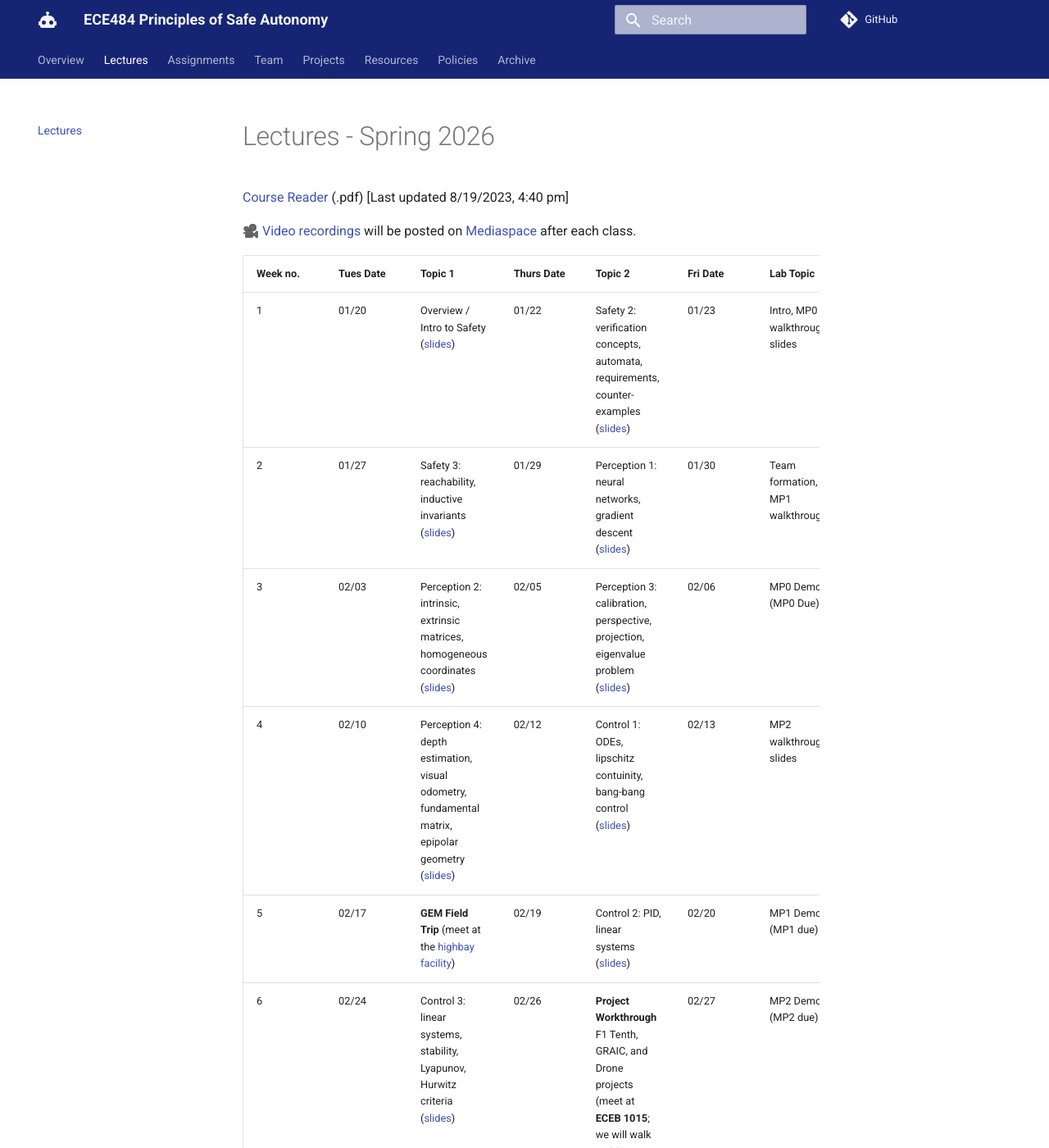
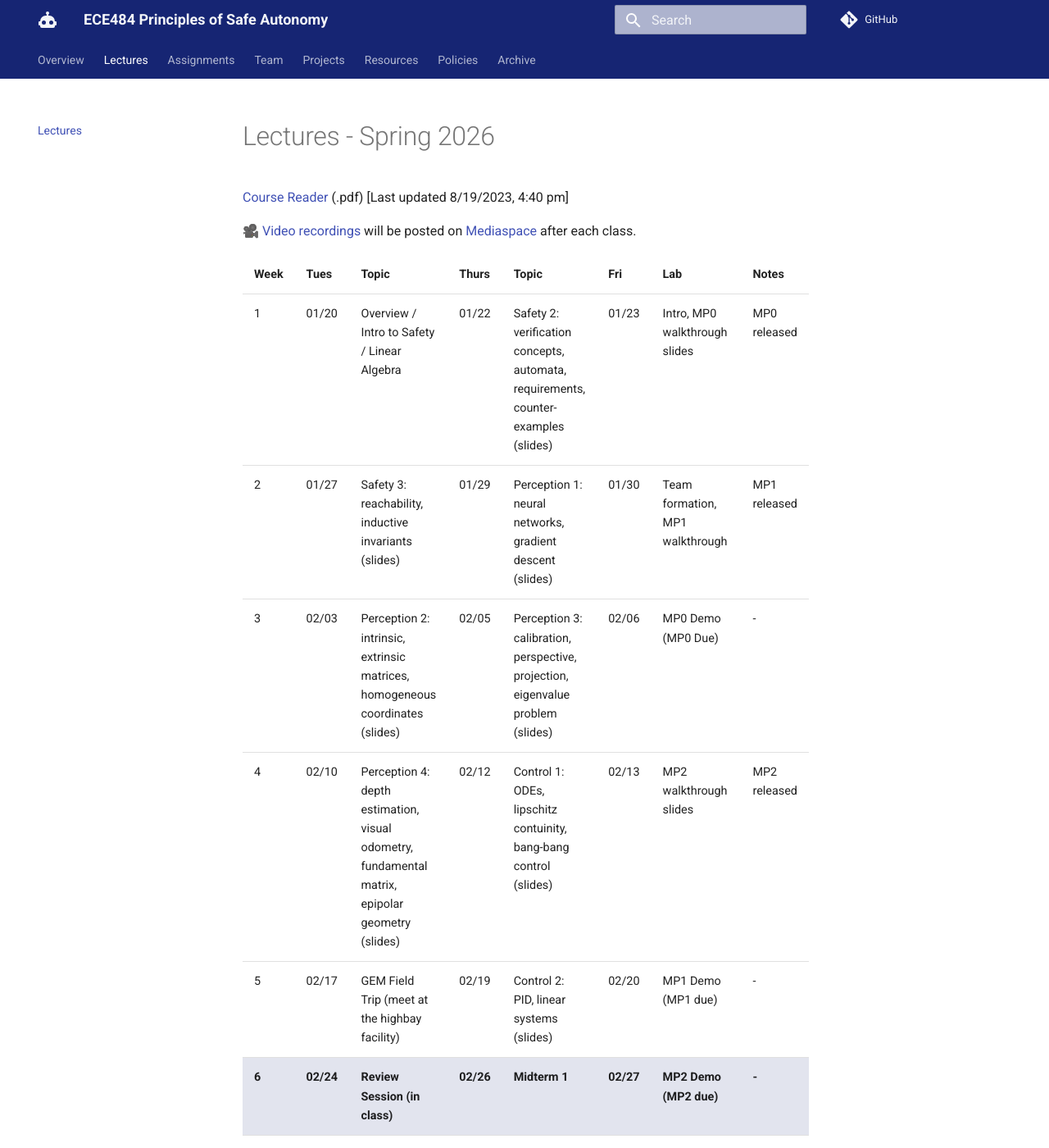
Before and after one commit to safeautonomy-illinois/ece484-site, an MkDocs documentation site: the page built from docs/spring-2026/lectures.md, in a window 1280 px wide and 1400 px high. Shown: the whole window at 82% size. Built offline with MkDocs 1.6.1 and Material for MkDocs 9.7.7, drawn with Linux system fonts in a browser that asks for light colours; comment, search, counter and statistics services are not loaded; some of the changed text lies outside the part shown.

Commit message:
updated schedule

```diff
--- a/docs/spring-2026/lectures.md
+++ b/docs/spring-2026/lectures.md
@@ -4,21 +4,204 @@
 
 🎥 [Video recordings](https://mediaspace.illinois.edu/channel/channelid/385330642) will be posted on [Mediaspace](https://mediaspace.illinois.edu/channel/channelid/385330642) after each class.
 
-| **Week no.** | **Tues Date** | **Topic 1** | **Thurs Date** | **Topic 2** | **Fri Date** | **Lab Topic** | **MP Notes** |
-| --- | --- | --- | --- | --- | --- | --- | --- |
-| 1 | 01/20 | Overview / Intro to Safety   ([slides](http://publish.illinois.edu/safe-autonomy/files/2025/08/Fall25_Lecture1_Overview.pdf)) | 01/22 | Safety 2: verification concepts, automata, requirements, counter-examples ([slides](http://publish.illinois.edu/safe-autonomy/files/2025/08/Fall25_Lecture2_Safety.pdf)) | 01/23 | Intro, MP0 walkthrough   slides | MP0 released |
-| 2 | 01/27 | Safety 3: reachability, inductive invariants ([slides](http://publish.illinois.edu/safe-autonomy/files/2025/09/Fall25_Lecture3_Safety.pdf)) | 01/29 | Perception 1: neural networks, gradient descent ([slides](http://publish.illinois.edu/safe-autonomy/files/2025/09/Fall25_Lecture4_perceptionNN.pdf)) | 01/30 | Team formation, MP1 walkthrough | MP1   released |
-| 3 | 02/03 | Perception 2:   intrinsic, extrinsic matrices, homogeneous coordinates ([slides](http://publish.illinois.edu/safe-autonomy/files/2025/09/Fall25_Lecture5_Camera.pdf)) | 02/05 | Perception 3: calibration, perspective, projection, eigenvalue problem ([slides](http://publish.illinois.edu/safe-autonomy/files/2025/09/Fall25_Lecture5_Camera.pdf)) | 02/06 | MP0 Demo (MP0 Due) | \- |
-| 4 | 02/10 | Perception 4: depth estimation, visual odometry, fundamental matrix, epipolar geometry ([slides](http://publish.illinois.edu/safe-autonomy/files/2025/09/Fall25_Lecture7_Stereo.pdf)) | 02/12 | Control 1: ODEs, lipschitz contuinity, bang-bang control ([slides](http://publish.illinois.edu/safe-autonomy/files/2025/09/Fall25-Lecture8_Control1.pdf)) | 02/13 | MP2 walkthrough   slides | MP2 released |
-| 5 | 02/17 | **GEM Field Trip**   (meet at the [highbay facility](https://maps.app.goo.gl/BnusxXLPiZiR3mNfA)) | 02/19 | Control 2: PID, linear systems   ([slides](http://publish.illinois.edu/safe-autonomy/files/2025/10/Fall25_lecture9_control2.pdf)) | 02/20 | MP1 Demo (MP1 due) | \- |
-| 6 | 02/24 | Control 3: linear systems, stability, Lyapunov, Hurwitz criteria ([slides](http://publish.illinois.edu/safe-autonomy/files/2025/10/Fall25_Lecture10_Control3.pdf)) | 02/26 | **Project Workthrough**   F1 Tenth, GRAIC, and Drone projects   (meet at **ECEB 1015**; we will walk to CSL studio) | 02/27 | MP2 Demo (MP2 due) | \- |
-| 7 | 03/03 | **Midterm 1** | 03/05 | Filtering 1: Markov chains, conditional probability, motion models ([slides](http://publish.illinois.edu/safe-autonomy/files/2025/10/Fall25-Lecture11_localization.pdf)) | 03/06 | MP3 Walkthrough   slides | MP3 released |
-| 8 | 03/10 | **Pitch Presentation 1** | 03/12 | **Pitch Presentation 2** | 03/13 | Open Lab | \- |
-| 9 | 03/24 | Filtering 2: localization bayes filter, histogram filter, beliefs   ([slides](http://publish.illinois.edu/safe-autonomy/files/2025/10/Fall25-Lecture12_localization.pdf)) | 03/26 | Filtering 3: Kalman filter, localization particle filter, importance sampling ([slides](http://publish.illinois.edu/safe-autonomy/files/2025/10/Fall25-Lecture13_localization.pdf)) | 03/27 | Open Lab | \- |
-| 10 | 03/31 | Filtering 4: review; SLAM ([slides](http://publish.illinois.edu/safe-autonomy/files/2025/10/Fall25-Lecture14_SLAM.pdf)) | 04/02 | Planning 1: graph search, uniform cost search ([slides](http://publish.illinois.edu/safe-autonomy/files/2025/11/Fall25-Lecture15_search_plan.pdf)) | 04/03 | MP3 Demo (MP3 due) | \- |
-| 11 | 04/07 | Planning 2: A\*, optimal search, cost-to-go heuristics ([slides](http://publish.illinois.edu/safe-autonomy/files/2025/11/Fall25_Lecture16_Aplan.pdf)) | 04/09 | Planning 3: hybrid A\*, PRM, probabilistic completeness ([slides](http://publish.illinois.edu/safe-autonomy/files/2025/11/Fall25_Lecture17_HybridAStar_PRM.pdf)) | 04/10 |  | \- |
-| 12 | 04/14 | Planning 4: RRT, RRG, asymptotic optimality ([slides](http://publish.illinois.edu/safe-autonomy/files/2025/11/Fall25-Lecture18_rrt.pdf)) | 04/16 | Prepare for your **Project checkpoint** | 04/17 | (See CampusWire for details of the project checkpoint) | \- |
-| 13 | 04/21 | Review Session (in class) | **04/23** | **Midterm2** **(in class)** | 04/24 | \- | \- |
-| 15 | 04/28 | **Guest Lecture**   Hongge Chen (_Cruise_)   **[Zoom](https://illinois.zoom.us/j/83178583920?pwd=CjvPkFhp0nYSRjwB6KKilew4uQPlX1.1&jst=2)** | 04/30 | No class (work on your project) | 05/01 | \- | \- |
-| 15 | 05/05 | **Guest Lecture**   Prof. [Zhouxing Shi](https://shizhouxing.github.io/)   (UC Riverside)   [**Zoom**](https://illinois.zoom.us/j/86447804760?pwd=56xocum9rjdXuESjVQbiiIZVIDfcab.1&jst=2) | 05/06 | Reading day | **05/06** | **Final presentations**   **8 am - 11 am**   **ECEB 1015** | \- |
-| 16 |  |  |  |  |  |  |  |
+<table class="sa-schedule">
+  <thead>
+    <tr>
+      <th>Week</th>
+      <th>Tues</th>
+      <th>Topic</th>
+      <th>Thurs</th>
+      <th>Topic</th>
+      <th>Fri</th>
+      <th>Lab</th>
+      <th>Notes</th>
+    </tr>
+  </thead>
+  <tbody>
+    <tr>
+      <td>1</td>
+      <td>01/20</td>
+      <td>Overview / Intro to Safety / Linear Algebra</td>
+      <td>01/22</td>
+      <td>Safety 2: verification concepts, automata, requirements, counter-examples (slides)</td>
+      <td>01/23</td>
+      <td>Intro, MP0 walkthrough slides</td>
+      <td>MP0 released</td>
+    </tr>
+    <tr>
+      <td>2</td>
+      <td>01/27</td>
+      <td>Safety 3: reachability, inductive invariants (slides)</td>
+      <td>01/29</td>
+      <td>Perception 1: neural networks, gradient descent (slides)</td>
+      <td>01/30</td>
+      <td>Team formation, MP1 walkthrough</td>
+      <td>MP1 released</td>
+    </tr>
+    <tr>
+      <td>3</td>
+      <td>02/03</td>
+      <td>Perception 2: intrinsic, extrinsic matrices, homogeneous coordinates (slides)</td>
+      <td>02/05</td>
+      <td>Perception 3: calibration, perspective, projection, eigenvalue problem (slides)</td>
+      <td>02/06</td>
+      <td>MP0 Demo (MP0 Due)</td>
+      <td>-</td>
+    </tr>
+    <tr>
+      <td>4</td>
+      <td>02/10</td>
+      <td>Perception 4: depth estimation, visual odometry, fundamental matrix, epipolar geometry (slides)</td>
+      <td>02/12</td>
+      <td>Control 1: ODEs, lipschitz contuinity, bang-bang control (slides)</td>
+      <td>02/13</td>
+      <td>MP2 walkthrough slides</td>
+      <td>MP2 released</td>
+    </tr>
+    <tr>
+      <td>5</td>
+      <td>02/17</td>
+      <td>GEM Field Trip (meet at the highbay facility)</td>
+      <td>02/19</td>
+      <td>Control 2: PID, linear systems (slides)</td>
+      <td>02/20</td>
+      <td>MP1 Demo (MP1 due)</td>
+      <td>-</td>
+    </tr>
+    <tr class="sa-schedule-highlight">
+      <td>6</td>
+      <td>02/24</td>
+      <td>Review Session (in class)</td>
+      <td>02/26</td>
+      <td>Midterm 1</td>
+      <td>02/27</td>
+      <td>MP2 Demo (MP2 due)</td>
+      <td>-</td>
+    </tr>
+    <tr>
+      <td>7</td>
+      <td>03/03</td>
+      <td>Control 3: linear systems, stability, Lyapunov, Hurwitz criteria (slides)</td>
+      <td>03/05</td>
+      <td>Project Workthrough F1 Tenth, GRAIC, and Drone projects (meet at ECEB 1015; we will walk to CSL studio)</td>
+      <td>03/06</td>
+      <td>MP3 Walkthrough slides</td>
+      <td>MP3 released</td>
+    </tr>
+    <tr>
+      <td>8</td>
+      <td>03/10</td>
+      <td>Pitch Presentation 1</td>
+      <td>03/12</td>
+      <td>Pitch Presentation 2</td>
+      <td>03/13</td>
+      <td>Open Lab</td>
+      <td>-</td>
+    </tr>
+    <tr class="sa-schedule-special">
+      <td></td>
+      <td>03/16 (Mon)</td>
+      <td colspan="6">Spring break</td>
+    </tr>
+    <tr class="sa-schedule-special">
+      <td></td>
+      <td>03/22 (Sun)</td>
+      <td colspan="6">Spring break</td>
+    </tr>
+    <tr>
+      <td>9</td>
+      <td>03/24</td>
+      <td>Filtering 1: Markov chains, conditional probability, motion models (slides)</td>
+      <td>03/26</td>
+      <td>Filtering 2: localization bayes filter, histogram filter, beliefs (slides)</td>
+      <td>03/27</td>
+      <td>Open Lab</td>
+      <td>-</td>
+    </tr>
+    <tr class="sa-schedule-highlight">
+      <td>10</td>
+      <td>03/31</td>
+      <td>Review Session (in class)</td>
+      <td>04/02</td>
+      <td>Miderm 2</td>
+      <td>04/03</td>
+      <td>MP3 Demo (MP3 due)</td>
+      <td>-</td>
+    </tr>
+    <tr>
+      <td>11</td>
+      <td>04/07</td>
+      <td>Filtering 3: Kalman filter, localization particle filter, importance sampling (slides)</td>
+      <td>04/09</td>
+      <td>Filtering 4: review; SLAM (slides)</td>
+      <td>04/10</td>
+      <td>-</td>
+      <td>-</td>
+    </tr>
+    <tr>
+      <td>12</td>
+      <td>04/14</td>
+      <td>Planning 1: graph search, uniform cost search (slides)</td>
+      <td>04/16</td>
+      <td>Planning 2: A*, optimal search, cost-to-go heuristics (slides)</td>
+      <td>04/17</td>
+      <td>(See CampusWire for details of the project checkpoint)</td>
+      <td>-</td>
+    </tr>
+    <tr>
+      <td>13</td>
+      <td>04/21</td>
+      <td>Planning 3: hybrid A*, PRM, probabilistic completeness (slides)</td>
+      <td>04/23</td>
+      <td>Planning 4: RRT, RRG, asymptotic optimality (slides)</td>
+      <td>04/24</td>
+      <td>-</td>
+      <td>-</td>
+    </tr>
+    <tr>
+      <td>15</td>
+      <td>04/28</td>
+      <td>Guest Lecture</td>
+      <td>04/30</td>
+      <td>Review Session (in class)</td>
+      <td>05/01</td>
+      <td>-</td>
+      <td>-</td>
+    </tr>
+    <tr class="sa-schedule-highlight">
+      <td>15</td>
+      <td>05/05</td>
+      <td>Midterm 3</td>
+      <td></td>
+      <td></td>
+      <td></td>
+      <td></td>
+      <td>Last class</td>
+    </tr>
+    <tr class="sa-schedule-special">
+      <td></td>
+      <td>05/06 (Wed)</td>
+      <td colspan="6">Last day of classes</td>
+    </tr>
+    <tr class="sa-schedule-special">
+      <td></td>
+      <td>05/07</td>
+      <td colspan="6">Reading day</td>
+    </tr>
+    <tr class="sa-schedule-special">
+      <td></td>
+      <td>05/08</td>
+      <td colspan="6">Final exam week</td>
+    </tr>
+    <tr class="sa-schedule-special">
+      <td></td>
+      <td>05/14</td>
+      <td colspan="6">Final exam week</td>
+    </tr>
+    <tr class="sa-schedule-special">
+      <td></td>
+      <td>05/22</td>
+      <td colspan="6">Deadline for grades</td>
+    </tr>
+  </tbody>
+</table>
--- a/docs/stylesheets/extra.css
+++ b/docs/stylesheets/extra.css
@@ -128,6 +128,40 @@
   margin-top: 0;
 }
 
+.sa-schedule {
+  width: 100%;
+  border-collapse: collapse;
+  font-size: 0.72rem;
+}
+
+.sa-schedule th,
+.sa-schedule td {
+  padding: 0.6rem 0.7rem;
+  border-bottom: 1px solid var(--md-typeset-table-color);
+  text-align: left;
+  vertical-align: top;
+}
+
+.sa-schedule thead th {
+  font-weight: 600;
+}
+
+.sa-schedule-special {
+  background: rgba(22, 37, 115, 0.12);
+}
+
+.sa-schedule-highlight {
+  background: rgba(22, 37, 115, 0.12);
+}
+
+.sa-schedule-special td {
+  font-weight: 600;
+}
+
+.sa-schedule-highlight td {
+  font-weight: 600;
+}
+
 html.js .sa-reveal {
   opacity: 0;
   transform: translateY(18px);
```
Also changed, not shown: ECE484 Spring 26 schedule - Sheet1.csv (added, +51 -0 lines).
